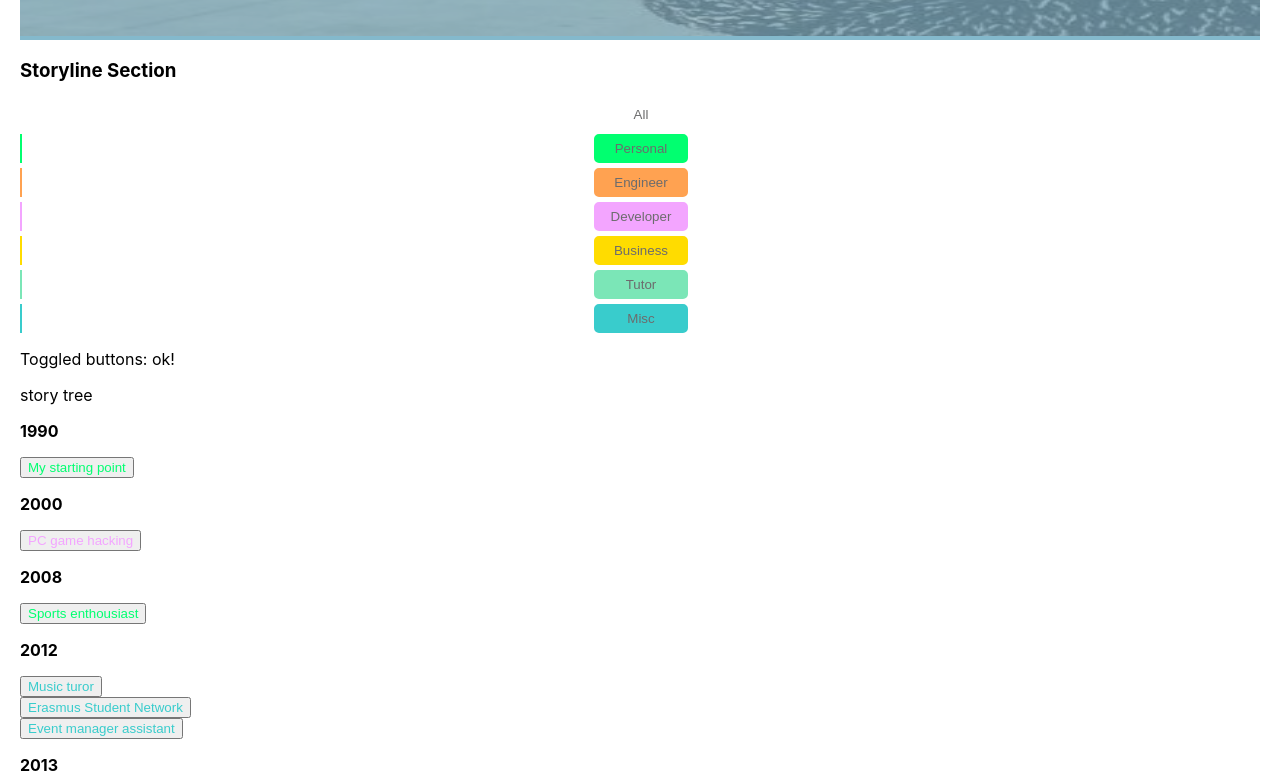
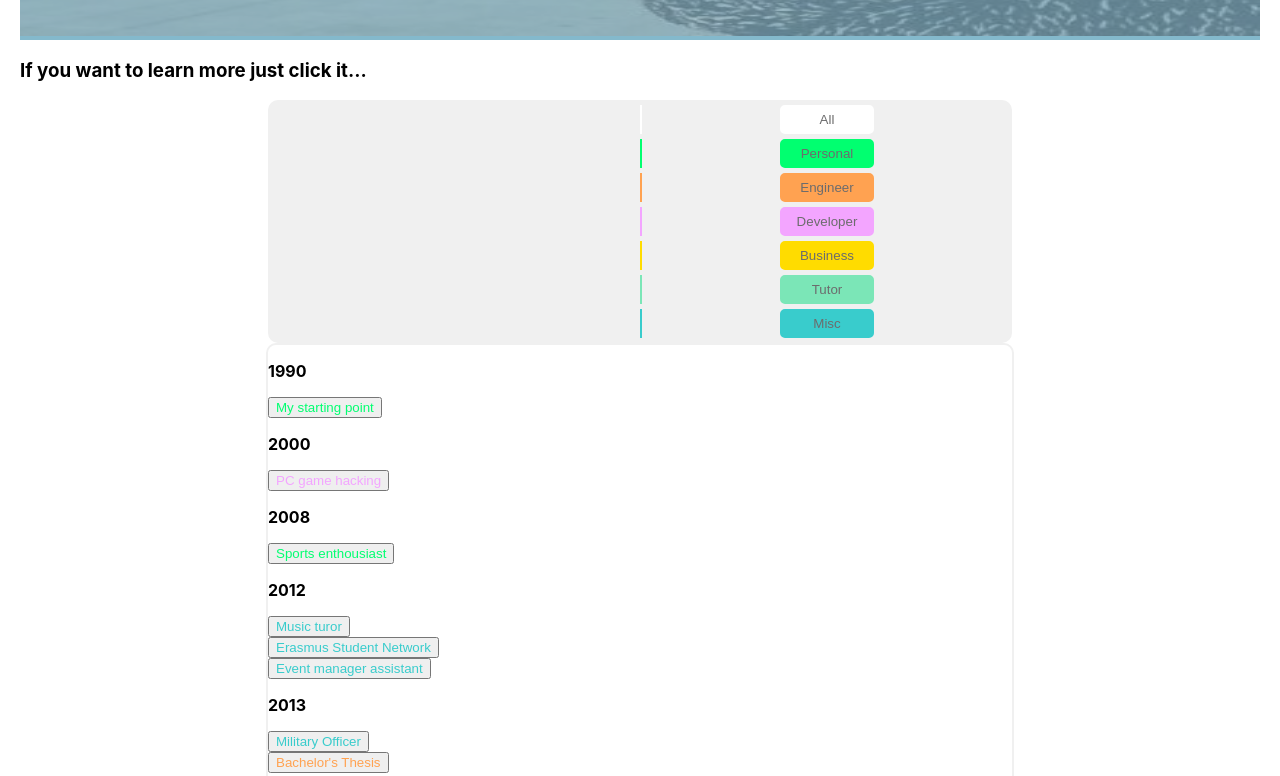
Before and after one commit to Alexzg/Web_Alex, a React (Create React App) app in the folder v2/alexandros-zogkas-webpage/: page / in a window 1280 px wide. Shown: the part 724-1500 px from the top of the page. Built offline with nearby package versions, Linux system fonts and the light colour scheme.

Commit message:
Update StorylineSection.js

```diff
--- a/v2/alexandros-zogkas-webpage/src/components/MainPageSections/StorylineSection/StorylineSection.js
+++ b/v2/alexandros-zogkas-webpage/src/components/MainPageSections/StorylineSection/StorylineSection.js
@@ -2,6 +2,7 @@ import React, { Component } from 'react';
 
 import StoryData from '../../../assets/StorylineData/StorylineData.json';
 import StoryGroupType from '../../../assets/StorylineData/StorylineGroups/StorylineGroups.json';
+import './StorylineSection.css';
 
 import Aux from '../../../hoc/Auxiliary/Auxiliary';
 
@@ -81,10 +82,14 @@ class StorylineSection extends Component {
 
 		return (
 			<div id={this.props.id} >
-				<h3>Storyline Section</h3>
-				{btnStoryGroup}<p>Toggled buttons: ok!</p>
-				<p>story tree</p>
-				{storyLineTree}
+				<h3>If you want to learn more just click it...</h3>
+				<div className='GroupBtnBody'>
+					<div className='Left Column'></div>
+					<div className='Right Column'>{btnStoryGroup}</div>
+				</div>
+				<div className='StoriesBody'>
+					{storyLineTree}
+				</div>
 			</div>
 		)
 	}
```
